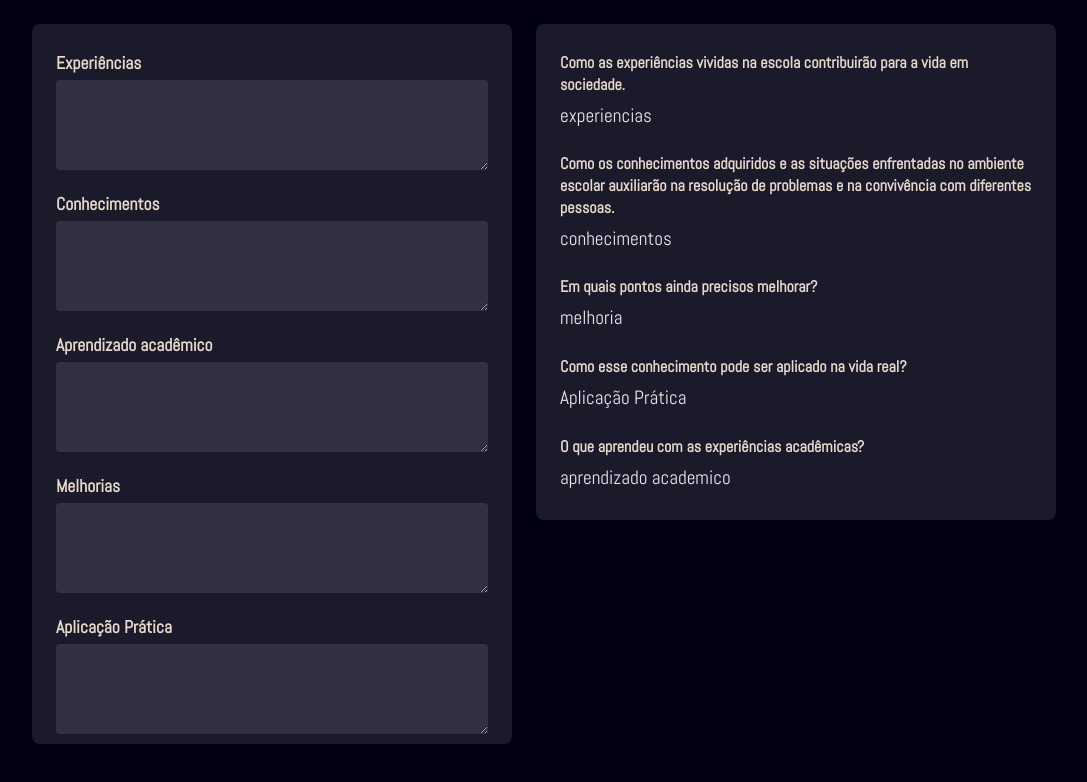
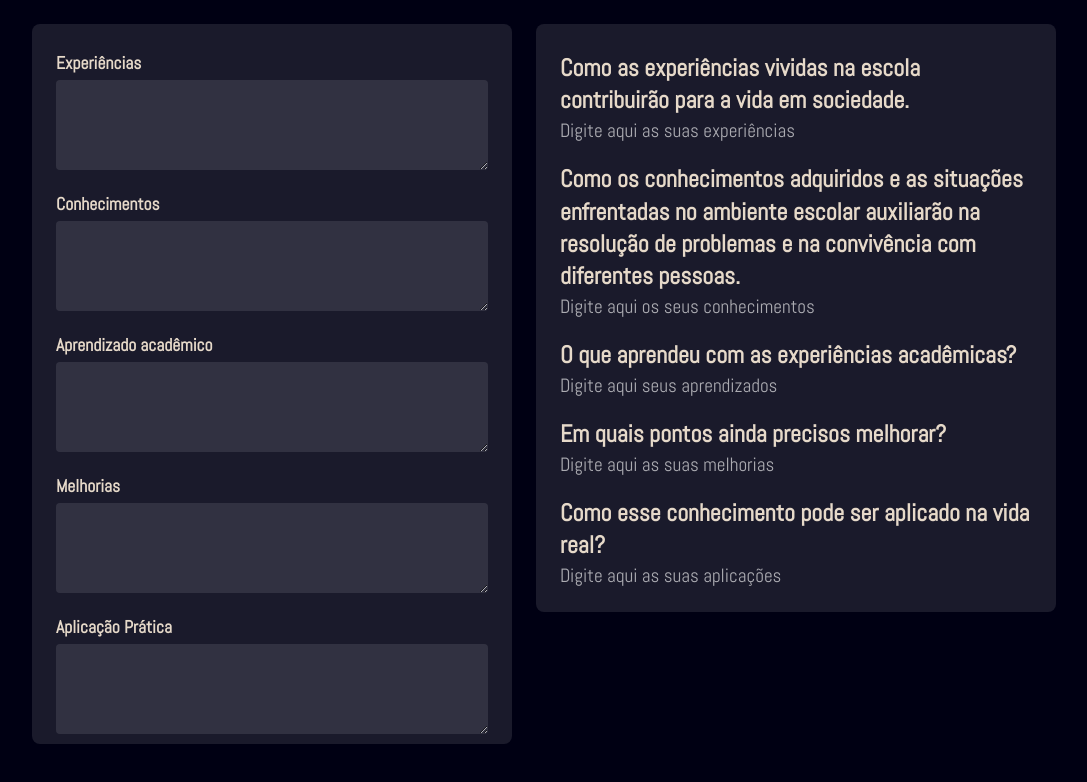
Before and after one commit to ferreiraopdev/portfolio-sesi-senai, a React (Vite) app in the folder portfolio-front/: page /usuario/pessoal in a window 1280 px wide. Shown: the top 782 px of the page, without its empty margins (96-1183 px from the left). Built offline with nearby package versions, Linux system fonts and the light colour scheme.

Commit message:
Componente Pessoal com lógica finalizada

```diff
--- a/portfolio-front/src/pages/Pessoal.jsx
+++ b/portfolio-front/src/pages/Pessoal.jsx
@@ -1,28 +1,63 @@
+import { useState } from "react";
 import "./css-pages/Pessoal.css"
+import { url } from "../utils/url.js";
 
 const Pessoal = ({ hasToken }) => {
+  const [experiencias, setExperiencias] = useState("")
+  const [conhecimentos, setConhecimentos] = useState("")
+  const [aprendizado, setAprendizado] = useState("")
+  const [melhorias, setMelhorias] = useState("")
+  const [aplicacao, setAplicacao] = useState("")
+
+
+  const handleSubmit = async (e) => {
+    e.preventDefault()
+    try {
+      const formPessoal = new FormPessoal()
+      formPessoal.append("experiencias", experiencias)
+      formPessoal.append("conhecimentos", conhecimentos)
+      formPessoal.append("aprendizado", aprendizado)
+      formPessoal.append("melhorias", melhorias)
+      formPessoal.append("aplicacao", aplicacao)
+
+      const res = await fetch(`${url}/usuario/pessoal`, {
+        headers: {
+          "Authorization": `Bearer ${hasToken}`
+        },
+        method: "POST",
+        body: formPessoal
+      })
+
+      if (!res.ok) {
+        throw new Error(`${res.status}`)
+      }
+    } catch (error) {
+      console.log(error)
+    }
+  }
+
   return (
     <div className="p-box-main">
-      <form className="p-content">
+      <form onSubmit={handleSubmit} className="p-content">
         <div>
           <h1>Experiências</h1>
-          <textarea rows="4" cols="70" type="text" name="" id="" />
+          <textarea onChange={(e) => setExperiencias(e.target.value)} rows="4" cols="70" type="text" />
         </div>
         <div>
           <h1>Conhecimentos</h1>
-          <textarea rows="4" cols="70" type="text" name="" id="" />
+          <textarea onChange={(e) => setConhecimentos(e.target.value)} rows="4" cols="70" type="text" />
         </div>
         <div>
           <h1>Aprendizado acadêmico</h1>
-          <textarea rows="4" cols="70" type="text" name="" id="" />
+          <textarea onChange={(e) => setAprendizado(e.target.value)} rows="4" cols="70" type="text" />
         </div>
         <div>
           <h1>Melhorias</h1>
-          <textarea rows="4" cols="70" type="text" name="" id="" />
+          <textarea onChange={(e) => setMelhorias(e.target.value)} rows="4" cols="70" type="text" />
         </div>
         <div>
           <h1>Aplicação Prática</h1>
-          <textarea rows="4" cols="70" type="text" name="" id="" />
+          <textarea onChange={(e) => setAplicacao(e.target.value)} rows="4" cols="70" type="text" />
         </div>
         <button type="submit">Enviar</button>
       </form>
@@ -33,7 +68,7 @@ const Pessoal = ({ hasToken }) => {
             Como as experiências vividas na escola contribuirão para a vida em
             sociedade.
           </h2>
-          <p>experiencias</p>
+          <p>{(experiencias.length !== 0) ? experiencias : "Digite aqui as suas experiências"}</p>
         </div>
         <div className="pergunta-resposta">
           <h2>
@@ -41,19 +76,19 @@ const Pessoal = ({ hasToken }) => {
             ambiente escolar auxiliarão na resolução de problemas e na
             convivência com diferentes pessoas.
           </h2>
-          <p>conhecimentos</p>
+          <p>{(conhecimentos.length !== 0) ? conhecimentos : "Digite aqui os seus conhecimentos"}</p>
+        </div>
+        <div className="pergunta-resposta">
+          <h2>O que aprendeu com as experiências acadêmicas?</h2>
+          <p>{(aprendizado.length !== 0) ? aprendizado : "Digite aqui seus aprendizados"}</p>
         </div>
         <div className="pergunta-resposta">
           <h2>Em quais pontos ainda precisos melhorar?</h2>
-          <p>melhoria</p>
+          <p>{(melhorias.length !== 0) ? melhorias : "Digite aqui as suas melhorias"}</p>
         </div>
         <div className="pergunta-resposta">
           <h2>Como esse conhecimento pode ser aplicado na vida real?</h2>
-          <p>Aplicação Prática</p>
-        </div>
-        <div className="pergunta-resposta">
-          <h2>O que aprendeu com as experiências acadêmicas?</h2>
-          <p>aprendizado academico</p>
+          <p>{(aplicacao.length !== 0) ? aplicacao : "Digite aqui as suas aplicações"}</p>
         </div>
       </div>
     </div>
--- a/portfolio-front/src/pages/css-pages/Pessoal.css
+++ b/portfolio-front/src/pages/css-pages/Pessoal.css
@@ -93,15 +93,16 @@
 .pergunta-resposta h2 {
   color: var(--primary);
   margin: 0 0 0.4rem 0;
-  font-size: 1rem;
+  font-size: 1.45;
   line-height: 1.35;
 }
 
 .pergunta-resposta p {
-  color: #fff;
+  color: rgba(255, 255, 255, 0.7);
   margin: 0;
-  line-height: 1.45;
+  line-height: 1rem;
   opacity: 0.9;
+  line-break: anywhere;
 }
 
 /* Responsivo */
```
